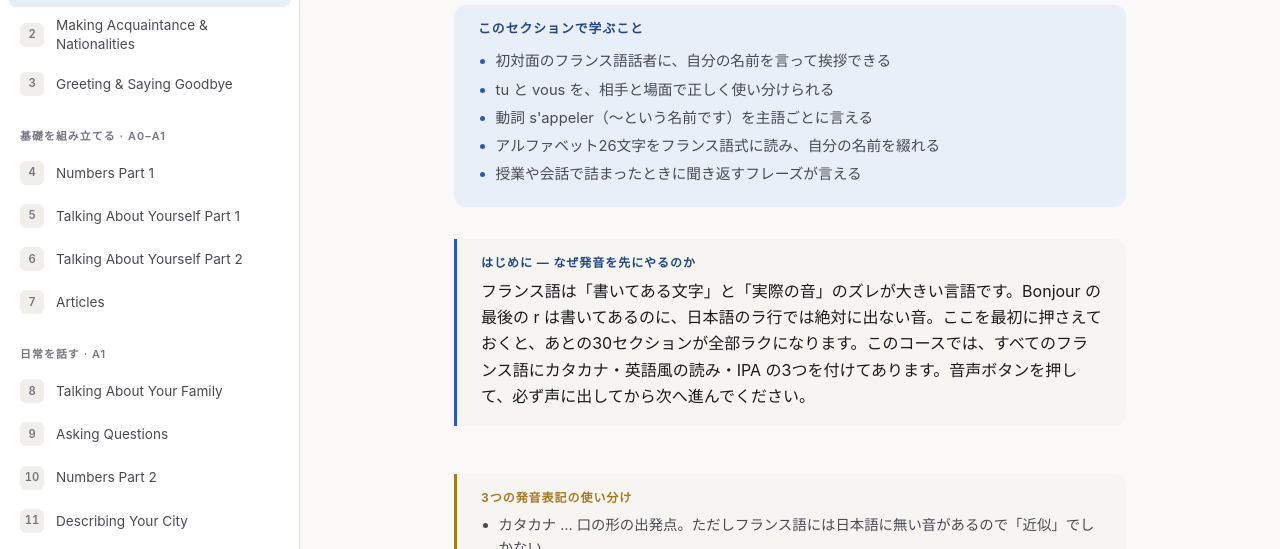
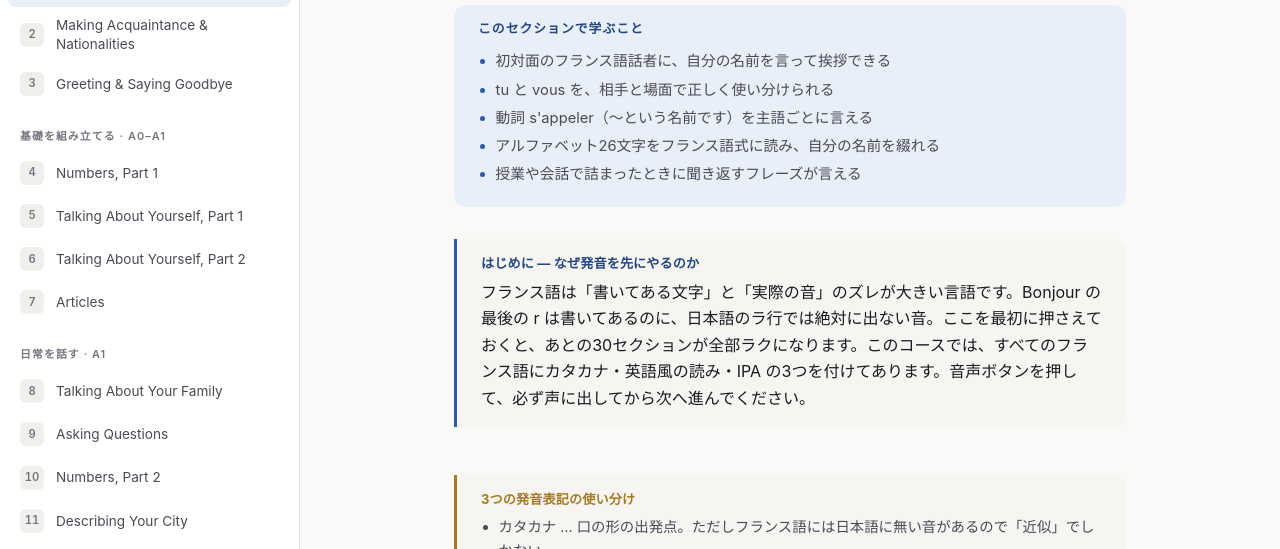
Before and after one commit to tatsuyuki-morishita/French_textbook, a plain HTML site: page v2/index.html in a window 1280 px wide. Shown: the part 186-735 px from the top of the page. Drawn offline with Linux system fonts and the light colour scheme.

Commit message:
Fix liaison stacking, o quality, and sync the sidebar titles
- A liaison no longer stacks onto a consonant the word already
  pronounces: dix euros was /disz øʁo/, now /diz øʁo/.
- An elided clitic no longer hides the trigger word, so j'en ai links
  as /ʒɑ̃n e/.
- 'o' closes to /o/ at the end of the pronounced word rather than the
  written one, so euros is /øʁo/ and not /øʁɔ/.
- curriculum.js is regenerated from the section files, so the sidebar
  label and the page heading cannot drift apart (16 had).
- Disclosure rows get a 40px minimum height for thumbs, and note
  headings drop the uppercase transform that was mangling the Latin
  words inside Japanese titles.

Adds v2/README.md documenting the three-layer pronunciation pipeline
and why the exception lexicon is unavoidable.

Co-Authored-By: Claude Opus 5 <noreply@anthropic.com>

```diff
--- a/v2/css/components.css
+++ b/v2/css/components.css
@@ -224,7 +224,8 @@
   align-items: center;
   gap: var(--s2);
   width: 100%;
-  padding: 0.35rem 0;
+  min-height: 40px;          /* comfortable thumb target */
+  padding: 0.4rem 0;
   font-size: 0.78rem;
   font-weight: 600;
   text-align: left;
@@ -299,9 +300,8 @@
   margin: var(--s4) 0;
 }
 .note h4 {
-  font-size: 0.75rem;
-  text-transform: uppercase;
-  letter-spacing: 0.08em;
+  font-size: 0.82rem;
+  letter-spacing: 0.01em;
   color: var(--accent-text);
   margin-bottom: var(--s2);
 }
--- a/v2/data/curriculum.js
+++ b/v2/data/curriculum.js
@@ -1,7 +1,8 @@
 /* ============================================================
    curriculum.js — section index
-   Drives the sidebar, routing, and search. Section content lives
-   in data/sections/sNN.js as window.S<id>.
+   Drives the sidebar, routing, and search. Titles here mirror
+   data/sections/sNN.js so the sidebar and the page heading can
+   never drift apart.
    ============================================================ */
 
 window.CURRICULUM = {
@@ -14,38 +15,38 @@ window.CURRICULUM = {
     native:     "ネイティブの言い回し · A2+"
   },
   sections: [
-  { id: 1, unit: "foundation", level: "A0", duration: "55分", title: "Introducing Yourself & The Alphabet", fr: "Se présenter - L'alphabet" },
-  { id: 2, unit: "foundation", level: "A0", duration: "26分", title: "Making Acquaintance & Nationalities", fr: "Faire connaissance - Les nationalités" },
+  { id: 1, unit: "foundation", level: "A0", duration: "55分", title: "Introducing Yourself & The Alphabet", fr: "Se présenter — L'alphabet" },
+  { id: 2, unit: "foundation", level: "A0", duration: "26分", title: "Making Acquaintance & Nationalities", fr: "Faire connaissance — Les nationalités" },
   { id: 3, unit: "foundation", level: "A0", duration: "21分", title: "Greeting & Saying Goodbye", fr: "Saluer & dire au revoir" },
-  { id: 4, unit: "basics", level: "A0-A1", duration: "23分", title: "Numbers Part 1", fr: "Les nombres (1/2)" },
-  { id: 5, unit: "basics", level: "A0-A1", duration: "28分", title: "Talking About Yourself Part 1", fr: "Parler de soi (1/2)" },
-  { id: 6, unit: "basics", level: "A0-A1", duration: "24分", title: "Talking About Yourself Part 2", fr: "Parler de soi (2/2)" },
+  { id: 4, unit: "basics", level: "A0-A1", duration: "23分", title: "Numbers, Part 1", fr: "Les nombres (1/2)" },
+  { id: 5, unit: "basics", level: "A0-A1", duration: "28分", title: "Talking About Yourself, Part 1", fr: "Parler de soi (1/2)" },
+  { id: 6, unit: "basics", level: "A0-A1", duration: "24分", title: "Talking About Yourself, Part 2", fr: "Parler de soi (2/2)" },
   { id: 7, unit: "basics", level: "A0-A1", duration: "22分", title: "Articles", fr: "Les articles" },
   { id: 8, unit: "everyday", level: "A1", duration: "41分", title: "Talking About Your Family", fr: "Parler de sa famille" },
   { id: 9, unit: "everyday", level: "A1", duration: "26分", title: "Asking Questions", fr: "Questionner" },
-  { id: 10, unit: "everyday", level: "A1", duration: "27分", title: "Numbers Part 2", fr: "Les nombres (2/2)" },
+  { id: 10, unit: "everyday", level: "A1", duration: "27分", title: "Numbers, Part 2", fr: "Les nombres (2/2)" },
   { id: 11, unit: "everyday", level: "A1", duration: "30分", title: "Describing Your City", fr: "Décrire sa ville" },
   { id: 12, unit: "everyday", level: "A1", duration: "34分", title: "Understanding Directions", fr: "Comprendre un itinéraire" },
   { id: 13, unit: "everyday", level: "A1", duration: "39分", title: "Preferences & Activities", fr: "Parler de ses goûts et de ses activités" },
-  { id: 14, unit: "everyday", level: "A1", duration: "39分", title: "Hotel Booking", fr: "Réserver un hébergement" },
+  { id: 14, unit: "everyday", level: "A1", duration: "39分", title: "Booking Accommodation", fr: "Réserver un hébergement" },
   { id: 15, unit: "everyday", level: "A1", duration: "50分", title: "Comprehensive Review", fr: "Révisions !" },
-  { id: 16, unit: "realworld", level: "A1-A2", duration: "51分", title: "Suggesting an Outing Part 1", fr: "Proposer une sortie (1/2)" },
-  { id: 17, unit: "realworld", level: "A1-A2", duration: "40分", title: "Suggesting an Outing Part 2", fr: "Proposer une sortie (2/2)" },
+  { id: 16, unit: "realworld", level: "A1-A2", duration: "51分", title: "Suggesting an Outing, Part 1", fr: "Proposer une sortie (1/2)" },
+  { id: 17, unit: "realworld", level: "A1-A2", duration: "40分", title: "Suggesting an Outing, Part 2", fr: "Proposer une sortie (2/2)" },
   { id: 18, unit: "realworld", level: "A1-A2", duration: "34分", title: "Personality & Appearance", fr: "Décrire la personnalité et le physique" },
   { id: 19, unit: "realworld", level: "A1-A2", duration: "42分", title: "Shopping", fr: "Faire du shopping" },
-  { id: 20, unit: "realworld", level: "A1-A2", duration: "35分", title: "Daily Routine Part 1", fr: "Parler de son quotidien (1/2)" },
-  { id: 21, unit: "realworld", level: "A1-A2", duration: "39分", title: "Daily Routine Part 2", fr: "Parler de son quotidien (2/2)" },
-  { id: 22, unit: "realworld", level: "A1-A2", duration: "39分", title: "Holidays", fr: "Parler de ses vacances" },
+  { id: 20, unit: "realworld", level: "A1-A2", duration: "35分", title: "Daily Routine, Part 1", fr: "Parler de son quotidien (1/2)" },
+  { id: 21, unit: "realworld", level: "A1-A2", duration: "39分", title: "Daily Routine, Part 2", fr: "Parler de son quotidien (2/2)" },
+  { id: 22, unit: "realworld", level: "A1-A2", duration: "39分", title: "Holidays & the Past Tense", fr: "Parler de ses vacances" },
   { id: 23, unit: "realworld", level: "A1-A2", duration: "28分", title: "At the Doctor's", fr: "Chez le docteur" },
   { id: 24, unit: "realworld", level: "A1-A2", duration: "48分", title: "Food & Dining", fr: "Parler de son alimentation" },
   { id: 25, unit: "advancing", level: "A2", duration: "25分", title: "Giving Advice", fr: "Donner des conseils" },
-  { id: 26, unit: "advancing", level: "A2", duration: "25分", title: "Question Forms", fr: "Les 3 formes du questionnement" },
-  { id: 27, unit: "advancing", level: "A2", duration: "25分", title: "Future Tense", fr: "Parler de ses projets - le futur" },
+  { id: 26, unit: "advancing", level: "A2", duration: "25分", title: "The Three Question Forms", fr: "Les 3 formes du questionnement" },
+  { id: 27, unit: "advancing", level: "A2", duration: "25分", title: "Talking About the Future", fr: "Parler de ses projets — le futur" },
   { id: 28, unit: "advancing", level: "A2", duration: "30分", title: "Tense Review", fr: "Révision des temps" },
   { id: 29, unit: "advancing", level: "A2", duration: "40分", title: "Sentence Construction", fr: "La construction de la phrase" },
   { id: 30, unit: "advancing", level: "A2", duration: "10分", title: "Next Steps", fr: "Et maintenant ?" },
-  { id: 31, unit: "native", level: "A1-A2", duration: "45分", title: "Dating & Fun French Phrases", fr: "L'amour et les expressions amusantes" },
-  { id: 32, unit: "native", level: "A2+", duration: "40分", title: "French Slang & Swear Words", fr: "L'argot et les gros mots" },
+  { id: 31, unit: "native", level: "A1-A2", duration: "45分", title: "Dating & Affectionate French", fr: "L'amour et les expressions amusantes" },
+  { id: 32, unit: "native", level: "A2+", duration: "40分", title: "Slang & Strong Language", fr: "L'argot et les gros mots" },
   { id: 33, unit: "native", level: "A2+", duration: "50分", title: "Everyday Native Expressions", fr: "Expressions du quotidien" }
   ]
 };
--- a/v2/js/phonetics.js
+++ b/v2/js/phonetics.js
@@ -174,7 +174,11 @@
         }
         case 'î': case 'ï': out += 'i'; matched = true; break;
         case 'ô': out += 'o'; matched = true; break;
-        case 'o': out += last ? 'o' : 'ɔ'; matched = true; break;
+        case 'o': {
+          var atEnd = last || (silentFrom >= 0 && i + 1 >= silentFrom);
+          out += atEnd ? 'o' : 'ɔ';
+          matched = true; break;
+        }
         case 'u': case 'ù': case 'û': case 'ü': out += 'y'; matched = true; break;
         case 'y':
           out += (isV(w[i - 1]) && isV(w[i + 1])) ? 'j' : 'i';
@@ -274,10 +278,20 @@
      --------------------------------------------------------- */
   var LIAISON_SOUND = { s: 'z', x: 'z', z: 'z', t: 't', d: 't', n: 'n', p: 'p', r: 'ʁ' };
 
+  function joinLiaison(ipa, li) {
+    if (!li) return ipa;
+    var last = ipa.slice(-1);
+    if (li === 'z' && (last === 's' || last === 'z')) return ipa.slice(0, -1) + 'z';
+    if (last === li) return ipa;
+    return ipa + li;
+  }
+
   function liaisonFor(prevRaw, nextRaw) {
     var prev = prevRaw.toLowerCase().replace(/[^a-zàâéèêëîïôùûüçœ'-]/g, '');
     var next = nextRaw.toLowerCase().replace(/[^a-zàâéèêëîïôùûüçœ'-]/g, '');
     if (!prev || !next) return '';
+    var apos = prev.lastIndexOf("'");
+    if (apos >= 0) prev = prev.slice(apos + 1);
     if (!LIAISON_TRIGGERS.has(prev)) return '';
     if (H_ASPIRE.has(next)) return '';
     if (!/^[aàâeéèêiîoôuùyh]/.test(next)) return '';
@@ -482,7 +496,7 @@
       if (i < wordList.length - 1) {
         li = liaisonFor(bare, wordList[i + 1].replace(/[.,!?;:«»“”"()]/g, ''));
       }
-      var full = ipa + li;
+      var full = joinLiaison(ipa, li);
 
       words.push({
         text: raw,
```
Also changed, not shown: 1 other file.
